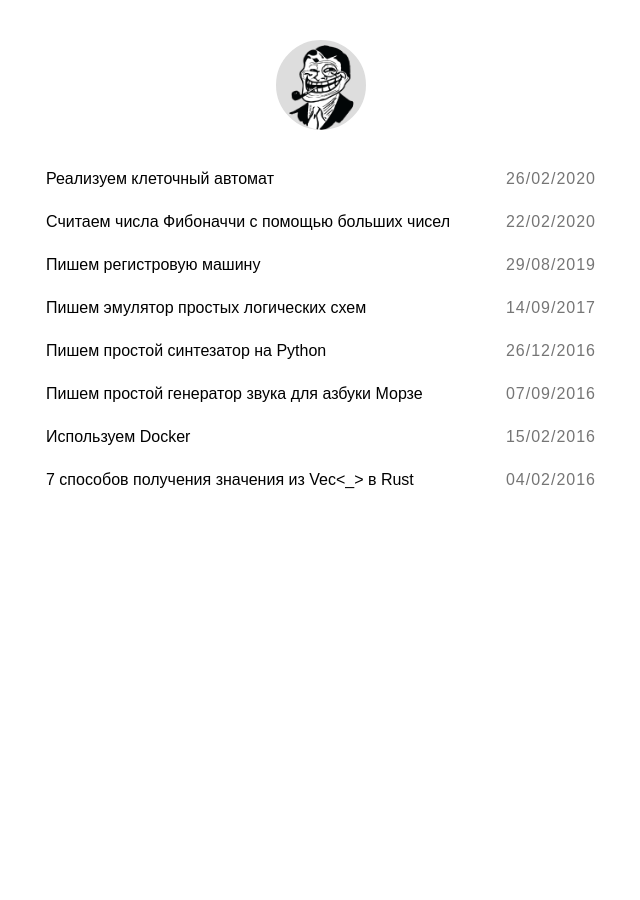
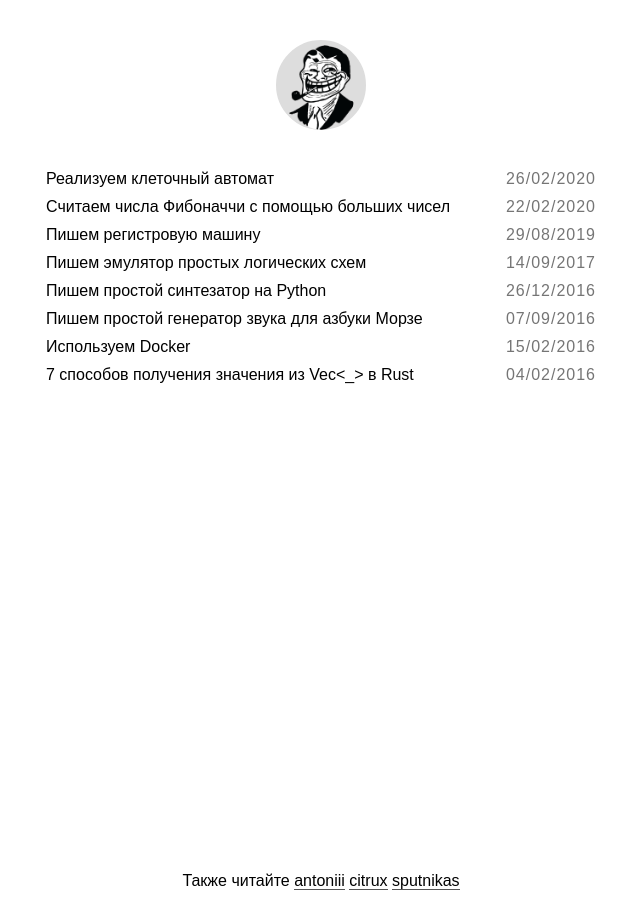
Before and after one commit to FreeCX/freecx.github.io, a Jekyll site: the page built from index.html, in a window 1280 px wide. Shown: the whole page, without its empty margins (319-959 px from the left). Built offline with Jekyll 4.4.1, drawn with Linux system fonts in a browser that asks for light colours; some web fonts are replaced.

Commit message:
add refs

```diff
--- a/_layouts/default.html
+++ b/_layouts/default.html
@@ -17,7 +17,15 @@ layout: compress
 				<aside class="note"></aside>
 				<script async src="{{site.baseurl}}/assets/footnotes.js"></script>
 			{% endif %}
+		{% else %}
+			<div class="footer">
+				<span>Также читайте
+					<a href="https://antoniii.github.io/">antoniii</a>
+					<a href="https://citrux.github.io/">citrux</a>
+					<a href="https://sputnikas.github.io/">sputnikas</a>
+				</span>
+			</div>
+			<script>console.warn('А спонсор статей в моём блоге -- моя лень -- спонсор статей.');</script>
 		{% endif %}
-		<script>console.log('А спонсор статей в моём блоге -- моя лень -- спонсор статей.');</script>
 	</body>
 </html>
--- a/_sass/main.scss
+++ b/_sass/main.scss
@@ -317,7 +317,7 @@ section {
     margin: 0;
     padding: 0;
     li {
-      margin: 25px 0;
+      margin: 10px 0;
       .title {
         max-width: 100%;
         overflow: hidden !important;
@@ -383,3 +383,12 @@ section {
     -webkit-transform: none;
   }
 }
+.footer {
+  position: fixed;
+  width: 100%;
+  left: 0;
+  bottom: 0;
+  background: #FFF;
+  padding: 10px 0 10px 0;
+  text-align: center;
+}
```
